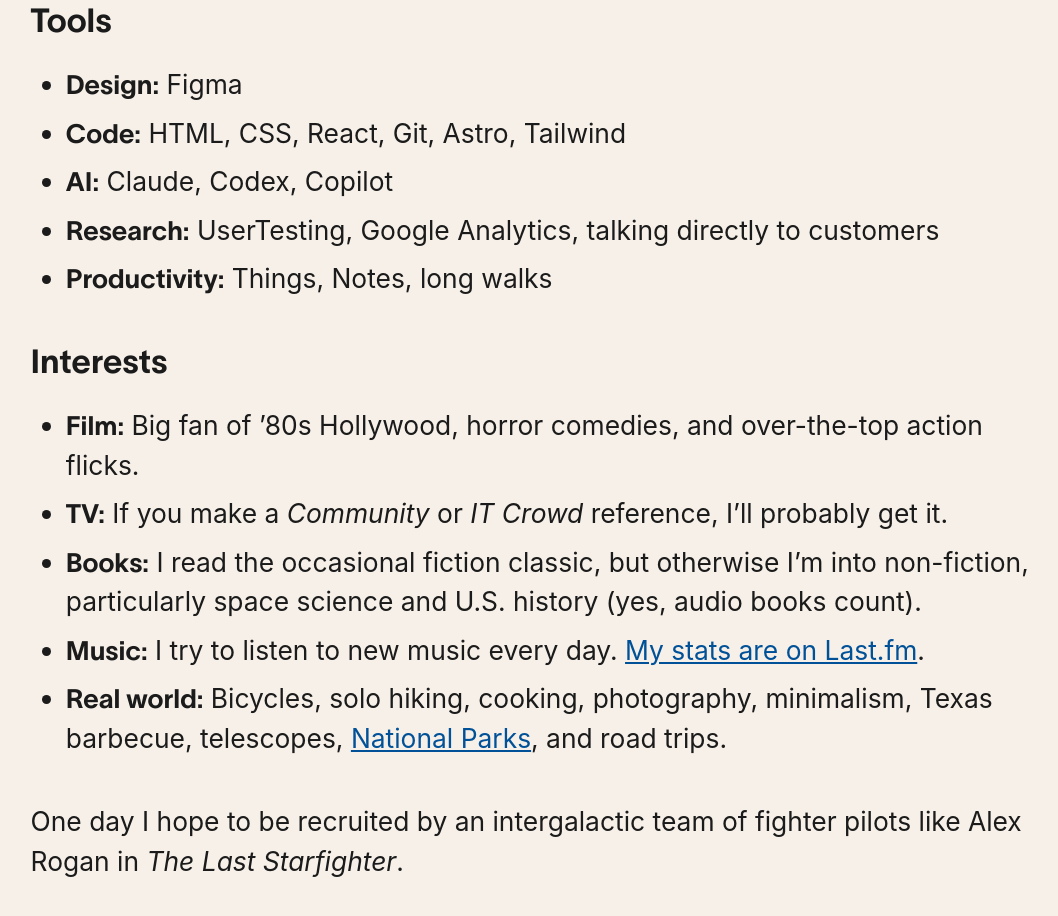
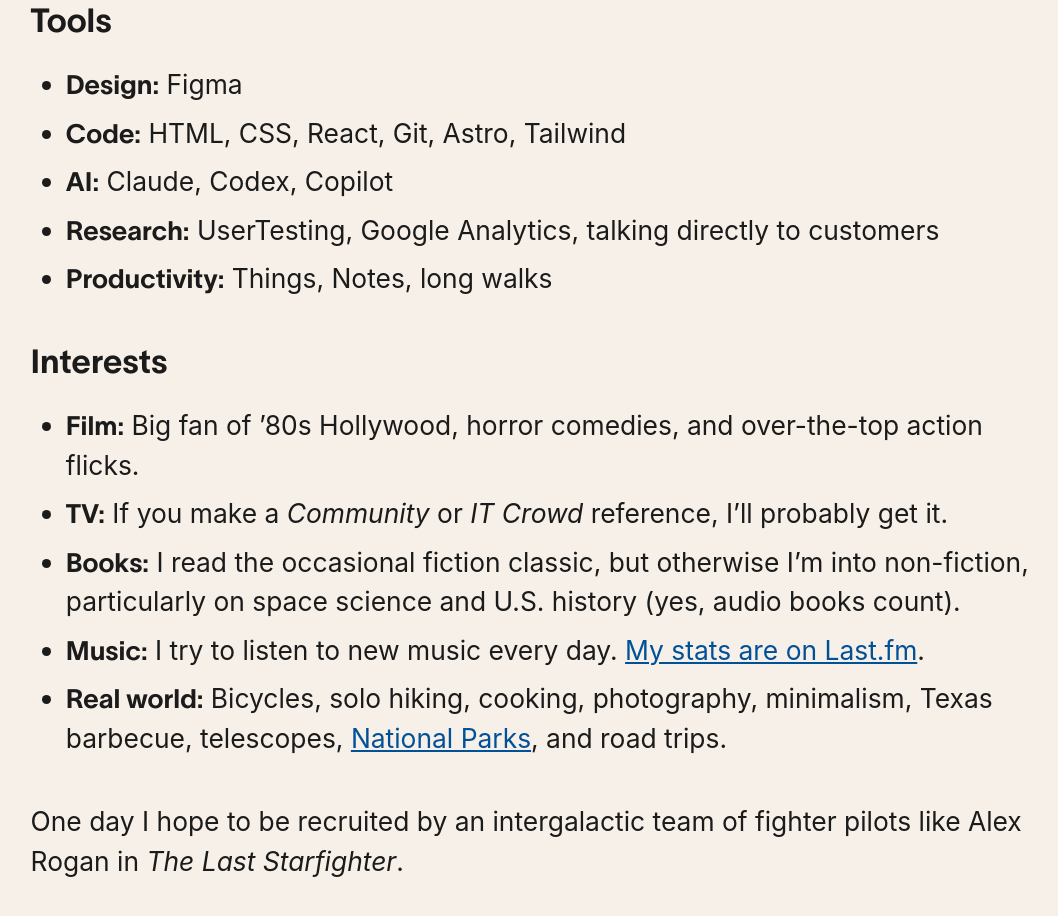
Before and after one commit to edelstone/my-website-2, an Astro site: page /about in a window 1280 px wide. Shown: the part 469-1385 px from the top of the page, without its empty margins (99-1157 px from the left). Built offline with nearby package versions, Linux system fonts and the light colour scheme; Astro itself is replaced by a stand-in of ours; a web font is replaced by a local one.

Commit message:
tweaks content a bit

```diff
--- a/src/pages/about.astro
+++ b/src/pages/about.astro
@@ -43,7 +43,7 @@ import BaseLayout from "../layouts/BaseLayout.astro";
         </li>
         <li>
           <strong>Books:</strong> I read the occasional fiction classic, but otherwise
-          I’m into non-fiction, particularly space science and U.S. history (yes,
+          I’m into non-fiction, particularly on space science and U.S. history (yes,
           audio books count).
         </li>
         <li>
```
